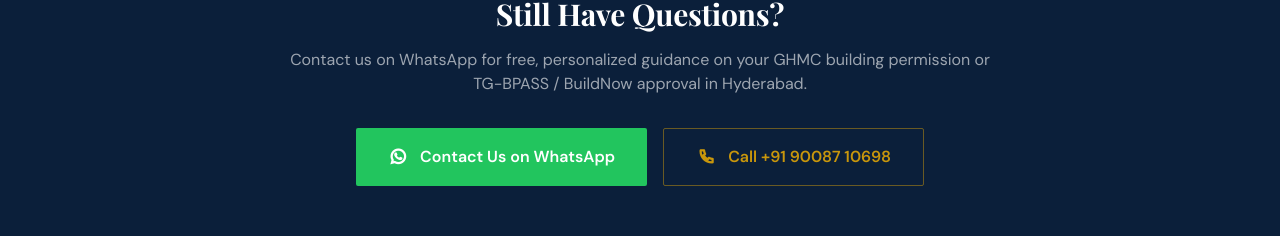
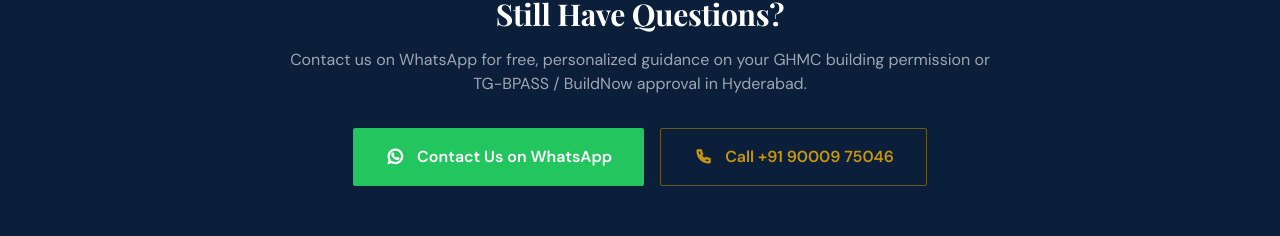
Before and after one commit to amithsharma91/Casa-Building-Approval-Services, a React (Vite) app: page /faq in a window 1280 px wide. Shown: the part 1635-1871 px from the top of the page. Built offline with nearby package versions, Linux system fonts and the light colour scheme; no server answers; a web font is replaced by a local one.

Commit message:
Update page.tsx

```diff
--- a/src/pages/faq/page.tsx
+++ b/src/pages/faq/page.tsx
@@ -223,7 +223,7 @@
           </p>
           <div className="flex flex-col sm:flex-row gap-4 justify-center">
             <a
-              href="https://wa.me/919008710698"
+              href="https://wa.me/919000975046"
               target="_blank"
               rel="nofollow noreferrer"
               className="inline-flex items-center justify-center gap-3 px-8 py-4 bg-green-500 hover:bg-green-400 text-white font-semibold text-base rounded-sm transition-all cursor-pointer whitespace-nowrap"
@@ -232,12 +232,12 @@
               Contact Us on WhatsApp
             </a>
             <a
-              href="tel:+919008710698"
+              href="tel:+919000975046"
               className="inline-flex items-center justify-center gap-3 px-8 py-4 font-semibold text-base rounded-sm transition-all cursor-pointer whitespace-nowrap hover:bg-white/10"
               style={{ border: "1px solid rgba(200,150,12,0.5)", color: "#C8960C" }}
             >
               <span className="w-5 h-5 flex items-center justify-center"><i className="ri-phone-line text-lg"></i></span>
-              Call +91 90087 10698
+              Call +91 90009 75046
             </a>
           </div>
         </div>
```
